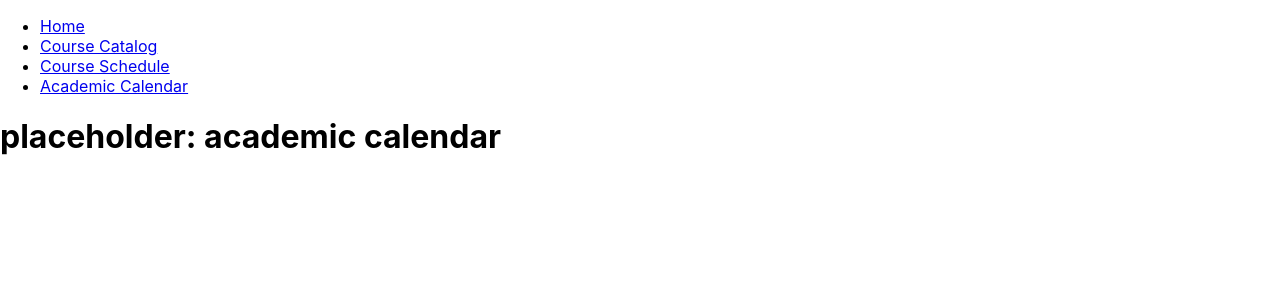
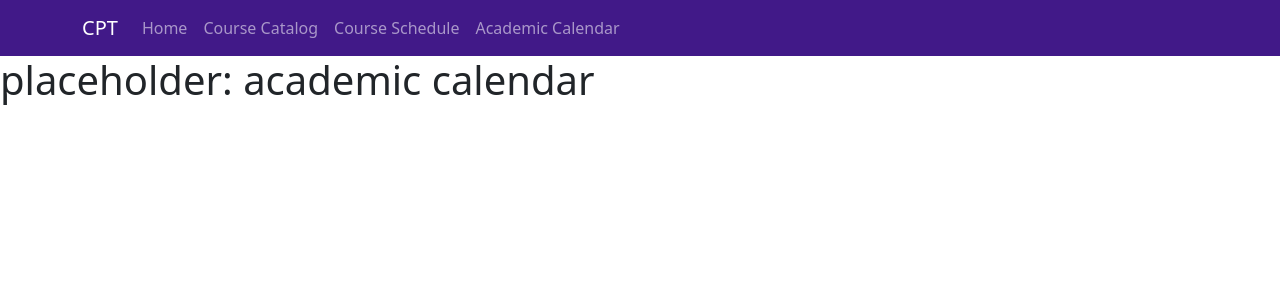
Before and after one commit to nathannunes/sdm_fe_final_project, a React (Create React App) app in the folder sdm_frontend/: page /calendar in a window 1280 px wide. Shown: the top 300 px of the page. Built offline with nearby package versions, Linux system fonts and the light colour scheme.

Commit message:
AB#87 add bootstrap navbar

```diff
--- a/sdm_frontend/package.json
+++ b/sdm_frontend/package.json
@@ -6,7 +6,9 @@
     "@testing-library/jest-dom": "^5.16.5",
     "@testing-library/react": "^13.4.0",
     "@testing-library/user-event": "^13.5.0",
+    "bootstrap": "^5.1.3",
     "react": "^18.2.0",
+    "react-bootstrap": "^2.7.2",
     "react-dom": "^18.2.0",
     "react-router-dom": "^6.8.2",
     "react-scripts": "5.0.1",
--- a/sdm_frontend/src/App.js
+++ b/sdm_frontend/src/App.js
@@ -1,4 +1,4 @@
-import ReactDOM from 'react-dom';
+//import ReactDOM from 'react-dom';
 import { BrowserRouter, Routes, Route } from 'react-router-dom';
 
 import Layout from './pages/Layout';
@@ -7,6 +7,8 @@ import Calendar from './pages/Calendar';
 import Schedule from './pages/Schedule';
 import Catalog from './pages/Catalog';
 import NoPage from './pages/NoPage';
+
+import 'bootstrap/dist/css/bootstrap.min.css';
 
 function App() {
   return (
--- a/sdm_frontend/src/components/NavBar.js
+++ b/sdm_frontend/src/components/NavBar.js
@@ -1,24 +1,28 @@
 import React from 'react';
-import { BrowserRouter, Route, Link } from 'react-router-dom';
+import Container from 'react-bootstrap/Container';
+import Nav from 'react-bootstrap/Nav';
+import Navbar from 'react-bootstrap/Navbar';
+
+import './navbar.css';
 
 function NavBar() {
   return (
-    <nav>
-        <ul>
-            <li>
-                <Link to="/">Home</Link>
-            </li>
-            <li>
-                <Link to="/courses">Course Catalog</Link>
-            </li>
-            <li>
-                <Link to="/schedule">Course Schedule</Link>
-            </li>
-            <li>
-                <Link to="/calendar">Academic Calendar</Link>
-            </li>
-        </ul>
-    </nav>
+        <Navbar className="navbar-custom"
+                variant="dark"
+                expand="md">
+            <Container>
+                <Navbar.Brand to="/">CPT</Navbar.Brand>
+                <Navbar.Toggle aria-controls="basic-navbar-nav" />
+                <Navbar.Collapse id="basic-navbar-nav">
+                    <Nav className="me-auto">
+                        <Nav.Link to="/">Home</Nav.Link>
+                        <Nav.Link href="/courses">Course Catalog</Nav.Link>
+                        <Nav.Link href="/schedule">Course Schedule</Nav.Link>
+                        <Nav.Link href="/calendar">Academic Calendar</Nav.Link>
+                    </Nav>
+                </Navbar.Collapse>
+            </Container>
+        </Navbar>
   );
 }
 
--- /dev/null
+++ b/sdm_frontend/src/components/navbar.css
@@ -0,0 +1,5 @@
+/* Modify the background color */
+.navbar-custom {
+    background-color: #411988;
+    bg: #411988;
+}
```
Also changed, not shown: 1 other file (tests, documents, lock files or other folders).
